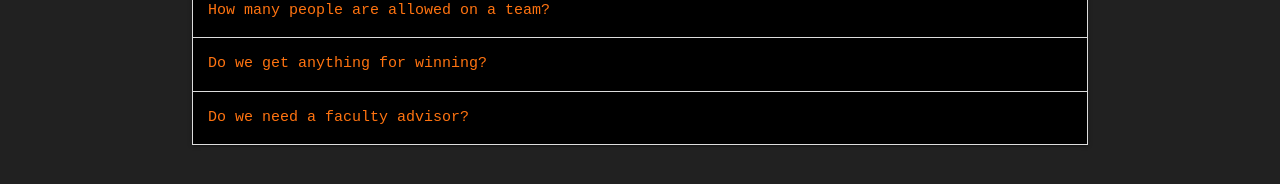
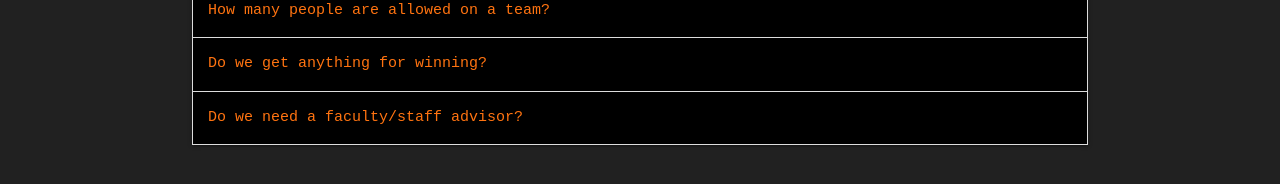
Before and after one commit to CUCyber/cuctf.io, a Jekyll site: the page built from faqs.html, in a window 1280 px wide. Shown: the part 412-596 px from the top of the page. Built offline with Jekyll 4.4.1, drawn with Linux system fonts in a browser that asks for light colours; nearby versions of some CDN libraries; some web fonts are replaced.

Commit message:
clarify a few questions in FAQs

```diff
--- a/faqs.html
+++ b/faqs.html
@@ -10,8 +10,10 @@
     <ul class="collapsible black">
         <li>
             <div class="collapsible-header black clemson-orange-text">Where is the event being held?</div>
-            <div class="collapsible-body"><span>The even is being held at Clemson University's Watt Center. The address
-                    is 405 S Palemetto Blvd, Clemson, SC 29634.</span></div>
+            <div class="collapsible-body"><span>The even is being held at Clemson University's Watt Family Innovation
+                    Center. The address is
+                    <a rel="external noopener" href="https://goo.gl/maps/XZTw4u9Mu72V6P7s6" target="_blank">
+                        405 S Palmetto Blvd, Clemson, SC 29634</a>.</span></div>
         </li>
         <li>
             <div class="collapsible-header black clemson-orange-text">When is the event?</div>
@@ -19,7 +21,7 @@
         </li>
         <li>
             <div class="collapsible-header black clemson-orange-text">Who is elgible for the event?</div>
-            <div class="collapsible-body"><span>Only universities are eligible for CUCTF.</span></div>
+            <div class="collapsible-body"><span>Only university and college teams are eligible for CUCTF.</span></div>
         </li>
         <li>
             <div class="collapsible-header black clemson-orange-text">How many people are allowed on a team?</div>
@@ -32,8 +34,10 @@
                     information on awards.</span></div>
         </li>
         <li>
-            <div class="collapsible-header black clemson-orange-text">Do we need a faculty advisor?</div>
-            <div class="collapsible-body"><span>No, a faculty advisor is not necessary to participate in CUCTF.</span>
+            <div class="collapsible-header black clemson-orange-text">Do we need a faculty/staff advisor?</div>
+            <div class="collapsible-body"><span>An advisor is not necessary to participate in CUCTF but having an
+                    advisor attend the event is strongly encouraged. They will have the opportunity to participate in
+                    a few activities, including the CTF Bootcamp, during the competition.</span>
             </div>
         </li>
     </ul>
```
